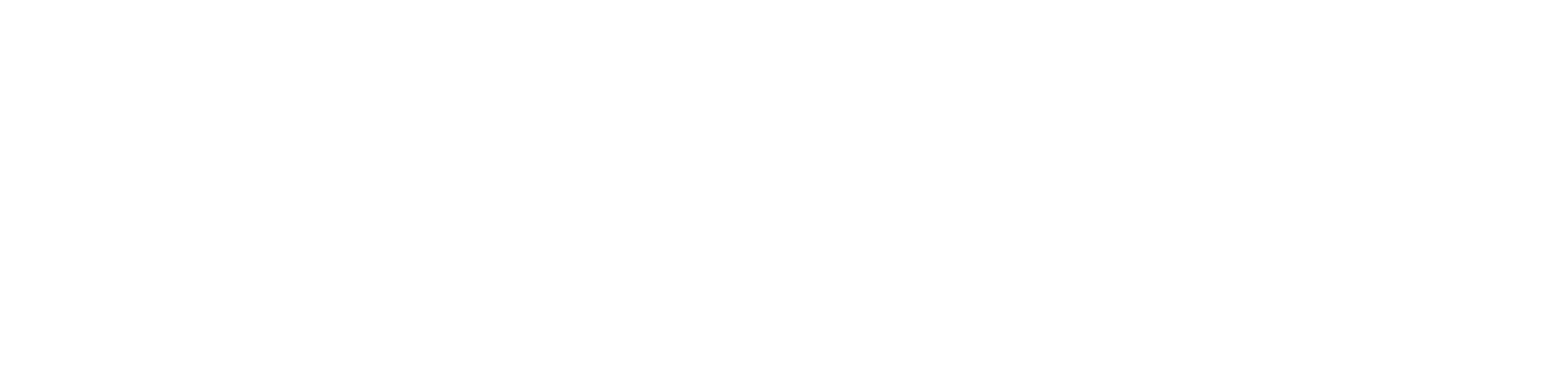
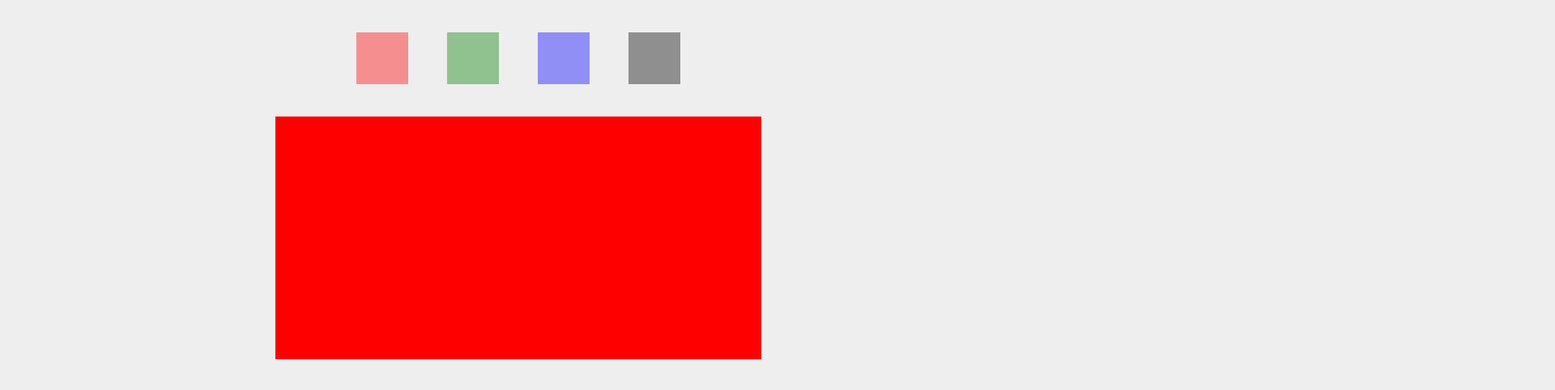
Before and after one commit to abdulmalekhatemm/CoursJavaScriptWithAlzero, a plain HTML site: page courseJavaScriptWithOasamElzeroLocal/index.html in a window 1280 px wide. Shown: the top 482 px of the page at 81% size, 1920 px wide, since content can reach past the window. Drawn offline with Linux system fonts and the light colour scheme; files that its build step writes are made by us from their sources.

Commit message:
add lesson for day

```diff
--- a/courseJavaScriptWithOasamElzeroLocal/index.html
+++ b/courseJavaScriptWithOasamElzeroLocal/index.html
@@ -8,7 +8,7 @@
     <link rel="stylesheet" href="main.css">
 </head>
 <style>
-    body{
+    /* body{
     width: 5000px;
         height: 5000px;
     }
@@ -23,7 +23,53 @@
     bottom: 20px;
     right: 20px;
     display: none;
-    }
+    } */
+     body{
+        background-color: #eee;
+     }
+     ul{
+        padding: 0px;
+        margin: 0px;
+        background-color: #eee;
+        margin: 20px auto;
+        padding: 20px;
+        width: 400px;
+        list-style: none;
+        display: flex;
+        justify-content: space-between;
+
+     }
+     ul li{
+        width: 60px;
+        height: 60px;
+        border: 2px solid transparent;
+        opacity: 0.4;
+        cursor: pointer;
+        transition: 0.3s;
+     }
+     ul li.active
+     ul il:hover{
+        opacity: 1;
+     }
+
+     ul li:first-child{
+        background-color: red;
+     }
+     ul li:nth-child(2){
+        background-color: green;
+     }
+        ul li:nth-child(3){
+        background-color: blue;
+     }
+        ul li:nth-child(4){
+        background-color: black;
+     }
+     .experiment {
+        background-color: red;
+        width: 600px;
+        height: 300px;
+        margin: 20px auto;
+     }
 </style>
 <body>
 <!-- <button id="show">shwo</button>
@@ -104,7 +150,14 @@
  <!-- <div>5</div> -->
   <!-- <div id="sec01">Section One </div>
   <div id="sec02">Section Two</div>  -->
-  <button>Up</button>
+  <!-- <button>Up</button> -->
+   <ul>
+    <li class="active"  data-color="red"></li>
+    <li data-color="green"></li>
+    <li data-color="blue"></li>
+    <li data-color="black"></li>
+   </ul>
+   <div class="experiment"></div>
 <script src="main.js"></script>
 </body>
 </html>
```
Also changed, not shown: courseJavaScriptWithOasamElzeroLocal/main.js (+59 -0 lines), test.js (+59 -0 lines).
